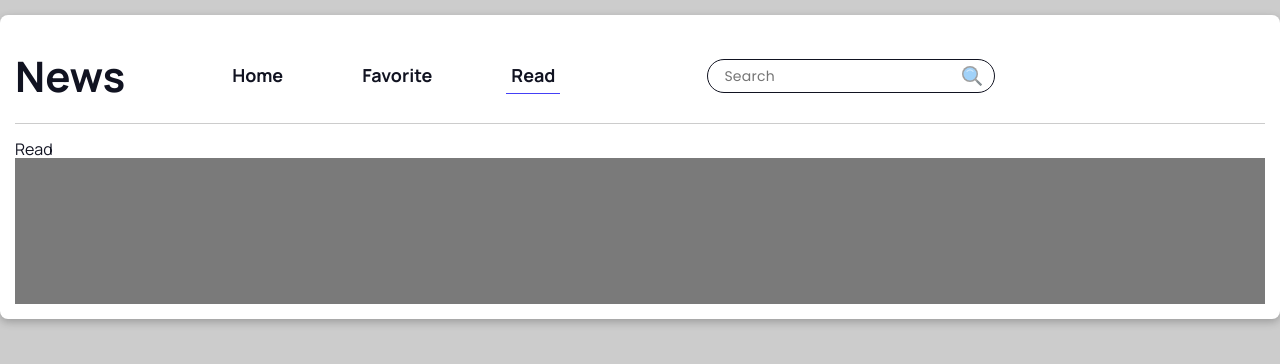
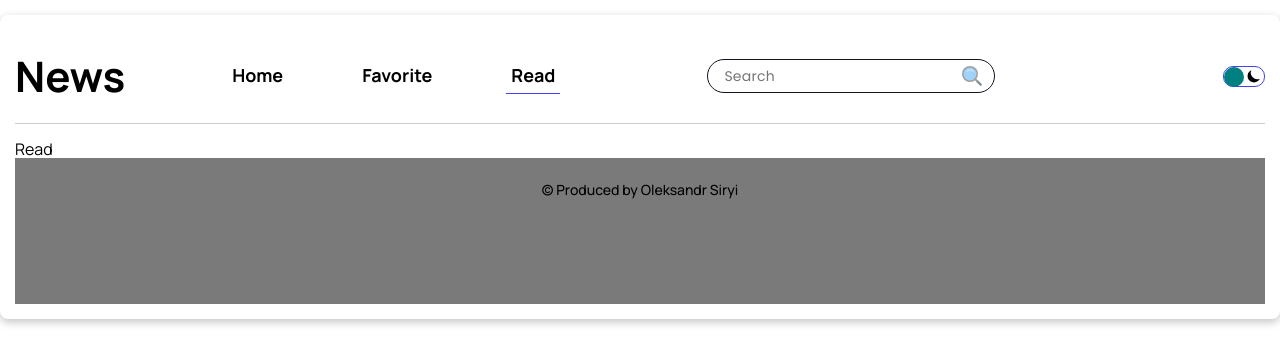
Before and after one commit to Siryi-Oleksandr/news-project, a React (Create React App) app: page /news-project/read in a window 1280 px wide. Shown: the top 364 px of the page. Built offline with nearby package versions, Linux system fonts and the light colour scheme; a web font is replaced by a local one.

Commit message:
add shange theme

```diff
--- a/src/GlobalStyle.js
+++ b/src/GlobalStyle.js
@@ -51,7 +51,14 @@ body {
   font-family: 'Manrope', 'Roboto', 'Poppins', sans-serif;
 color: #111321;
   background-color: #ccc;
+
+  transition: background-color 250ms ease-in-out, color 250ms ease-in-out;
+
+  background-color: ${({ theme }) => theme.backgroundColor};
+    color: ${({ theme }) => theme.textColor};
 }
+
+
 
 code {
   font-family: source-code-pro, Menlo, Monaco, Consolas, 'Courier New',
--- a/src/components/App/App.jsx
+++ b/src/components/App/App.jsx
@@ -1,21 +1,31 @@
-import React from 'react';
+import React, { useState } from 'react';
+import { ThemeProvider } from 'styled-components';
 import { Route, Routes } from 'react-router-dom';
 import { lazy } from 'react';
 // import PropTypes from 'prop-types';
 import { Container } from './App.styled';
 import GlobalStyle from 'GlobalStyle';
-import Navigation from 'components/SharedLayout';
+import SharedLayout from 'components/SharedLayout';
 import { Toaster } from 'react-hot-toast';
+// import ThemeProvider from 'components/ThemeProvider/ThemeProvider';
+import { lightTheme, darkTheme } from '../../styles/theme';
 
 const Home = lazy(() => import('pages/Home'));
 const Read = lazy(() => import('pages/Read'));
 const Favorite = lazy(() => import('pages/Favorite'));
 
 function App() {
+  const [theme, setTheme] = useState(lightTheme);
+
+  function toggleTheme() {
+    setTheme(theme === lightTheme ? darkTheme : lightTheme);
+  }
+
   return (
+    <ThemeProvider theme={theme}>
       <Container>
         <Routes>
-        <Route path="/" element={<Navigation />}>
+          <Route path="/" element={<SharedLayout toggleTheme={toggleTheme} />}>
             <Route index element={<Home />} />
             <Route path="/favorite" element={<Favorite />} />
             <Route path="/read" element={<Read />} />
@@ -24,6 +34,7 @@ function App() {
         <GlobalStyle />
         <Toaster toastOptions={{ duration: 2500 }} />
       </Container>
+    </ThemeProvider>
   );
 }
 
--- a/src/components/App/App.styled.jsx
+++ b/src/components/App/App.styled.jsx
@@ -7,7 +7,8 @@ export const Container = styled.div`
 
   max-width: 1280px;
   border-radius: 8px;
+  transition: background-color 250ms ease-in-out;
 
-  background-color: #fff;
+  background-color: ${({ theme }) => theme.backgroundColor};
   box-shadow: rgba(0, 0, 0, 0.24) 0px 3px 8px;
 `;
--- /dev/null
+++ b/src/components/Checkbox/Checkbox.jsx
@@ -0,0 +1,26 @@
+import React, { useState } from 'react';
+
+import { HiMoon } from 'react-icons/hi';
+import { TbSun } from 'react-icons/tb';
+import { CheckboxView, Input, Label } from './Checkbox.styled';
+
+function Checkbox({ toggleTheme }) {
+  const [dark, setDark] = useState(false);
+
+  const handleChange = evt => {
+    const { checked } = evt.target;
+    setDark(checked);
+    toggleTheme();
+  };
+
+  return (
+    <Label>
+      <Input type="checkbox" checked={dark} onChange={handleChange} />
+      <CheckboxView />
+      <TbSun />
+      <HiMoon />
+    </Label>
+  );
+}
+
+export default Checkbox;
--- /dev/null
+++ b/src/components/Checkbox/Checkbox.styled.jsx
@@ -0,0 +1,53 @@
+import styled from 'styled-components';
+import { accentColor } from '../../styles/colors';
+
+export const Label = styled.label`
+  position: relative;
+  display: flex;
+  gap: 5px;
+  margin-left: auto;
+  padding: 1px;
+  width: 42px;
+  height: 21px;
+  border-radius: 10px;
+  border: 1px solid ${accentColor};
+
+  &:hover,
+  &:focus {
+    cursor: pointer;
+  }
+`;
+
+export const CheckboxView = styled.span`
+  position: absolute;
+  top: 0;
+  left: 0;
+  z-index: 10;
+  display: inline-block;
+  width: 20px;
+  height: 20px;
+  border-radius: 50%;
+  background-color: teal;
+
+  transition: transform 250ms ease-in-out, background-color 250ms ease-in-out;
+`;
+
+export const Input = styled.input`
+  /* visually-hidden */
+  position: absolute;
+  width: 1px;
+  height: 1px;
+  margin: -1px;
+  border: 0;
+  padding: 0;
+
+  white-space: nowrap;
+  clip-path: inset(100%);
+  clip: rect(0 0 0 0);
+  overflow: hidden;
+
+  &:checked + span {
+    transform: translateX(108%);
+    background-color: orangered;
+  }
+`;
--- a/src/components/Footer/Footer.jsx
+++ b/src/components/Footer/Footer.jsx
@@ -3,7 +3,11 @@ import React from 'react';
 import { FooterStyled } from './Footer.styled';
 
 function Footer(props) {
-  return <FooterStyled></FooterStyled>;
+  return (
+    <FooterStyled>
+      <p>&#169; Produced by Oleksandr Siryi</p>
+    </FooterStyled>
+  );
 }
 
 Footer.propTypes = {};
--- a/src/components/Footer/Footer.styled.jsx
+++ b/src/components/Footer/Footer.styled.jsx
@@ -1,6 +1,11 @@
 import styled from 'styled-components';
+import { footerColor } from '../../styles/colors';
 
 export const FooterStyled = styled.footer`
+  padding-top: 24px;
+  text-align: center;
   height: 146px;
-  background-color: #7a7a7a;
+  background-color: ${footerColor};
+  font-size: 14px;
+  font-weight: 500;
 `;
--- a/src/components/SharedLayout/SharedLayout.jsx
+++ b/src/components/SharedLayout/SharedLayout.jsx
@@ -12,8 +12,9 @@ import {
 } from './SharedLayout.styled';
 import Loader from 'components/Loader';
 import Footer from 'components/Footer';
+import Checkbox from 'components/Checkbox/Checkbox';
 
-function Navigation() {
+function SharedLayout({ toggleTheme }) {
   return (
     <>
       <Header>
@@ -29,6 +30,7 @@ function Navigation() {
             <FcSearch size="1.5em" />
           </SearchBtn>
         </Form>
+        <Checkbox toggleTheme={toggleTheme} />
       </Header>
       <main>
         <Suspense fallback={<Loader />}>
@@ -41,4 +43,4 @@ function Navigation() {
   );
 }
 
-export default Navigation;
+export default SharedLayout;
--- /dev/null
+++ b/src/components/ThemeProvider/ThemeProvider.jsx
@@ -0,0 +1,20 @@
+import React, { useState } from 'react';
+import { ThemeProvider as StyledThemeProvider } from 'styled-components';
+import { lightTheme, darkTheme } from '../../styles/theme';
+
+function ThemeProvider({ children }) {
+  const [theme, setTheme] = useState(lightTheme);
+
+  function toggleTheme() {
+    setTheme(theme === lightTheme ? darkTheme : lightTheme);
+  }
+
+  return (
+    <StyledThemeProvider theme={theme}>
+      {children}
+      <button onClick={toggleTheme}>Toggle Theme</button>
+    </StyledThemeProvider>
+  );
+}
+
+export default ThemeProvider;
--- /dev/null
+++ b/src/styles/theme.js
@@ -0,0 +1,9 @@
+export const lightTheme = {
+  backgroundColor: '#fff',
+  textColor: '#000',
+};
+
+export const darkTheme = {
+  backgroundColor: '#333',
+  textColor: '#fff',
+};
```
Lines whose indentation alone changed are shown as unchanged.
